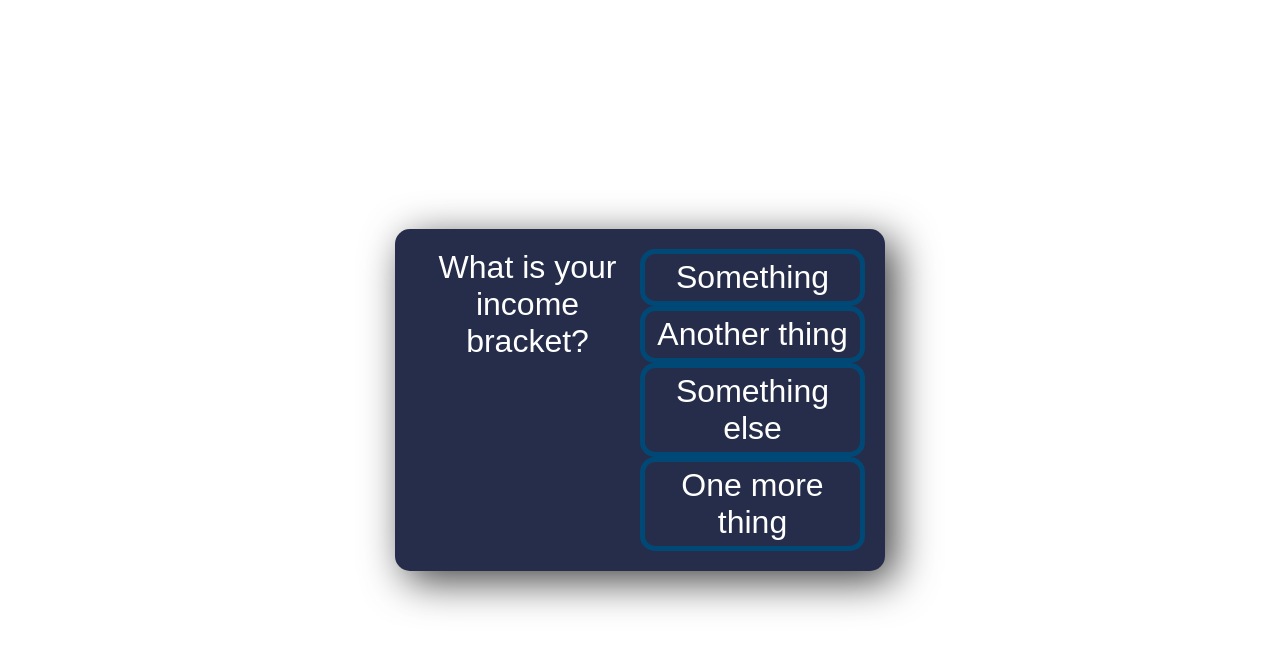
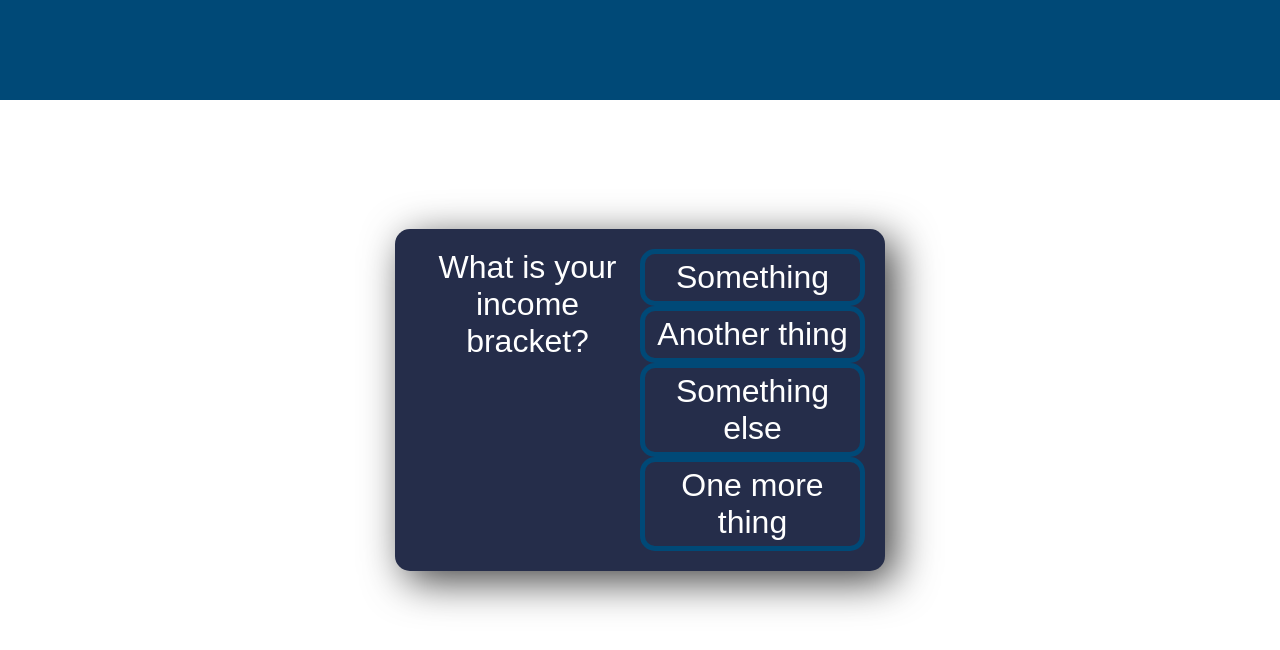
Before and after one commit to ae-bii/may-ses-hackathon, a React (Create React App) app: page /input in a window 1280 px wide. Shown: the top 650 px of the page. Built offline with nearby package versions, Linux system fonts and the light colour scheme; a web font is replaced by a local one.

Commit message:
added blank header to questionaire

```diff
--- /dev/null
+++ b/src/components/input/BlankHeader.css
@@ -0,0 +1,26 @@
+.blankheader {
+    display: flex;
+    align-items: center;
+    justify-content: space-evenly;
+    height: 100px;
+    background-color: #004977;
+    color: white;
+  }
+
+  .logo {
+    font-family: 'Optimist', sans-serif;
+  }
+
+  .links {
+    display: flex;
+    align-items: center;
+    justify-content: space-between;
+    font-family: 'Optimist', sans-serif;
+  }
+
+  a {
+    margin: 0 20px;
+    text-decoration: none;
+    color: white;
+    font-weight: 600;
+  }
--- /dev/null
+++ b/src/components/input/BlankHeader.js
@@ -0,0 +1,11 @@
+import React from 'react'
+import './BlankHeader.css'
+
+const BlankHeader = () => {
+    return (
+        <div className="blankheader">
+        </div>
+    )
+}
+
+export default BlankHeader
--- a/src/components/input/Input.js
+++ b/src/components/input/Input.js
@@ -1,5 +1,6 @@
 import React, { useState } from 'react'
 import { Link, useNavigate } from 'react-router-dom';
+import BlankHeader from './BlankHeader'
 import './Input.css'
 
 const Input = () => {
@@ -69,7 +70,9 @@ const Input = () => {
 		}
 	}
 	return (
-		<div className='input'>
+		<div>
+			<BlankHeader/>
+			<div className='input'>
 			{showEnd ? (
 				<div className='score-section'>
 					<div className='question-text'>
@@ -93,6 +96,7 @@ const Input = () => {
 				</>
 			)}
 		</div>
+		</div>
 	)
 }
 
```
